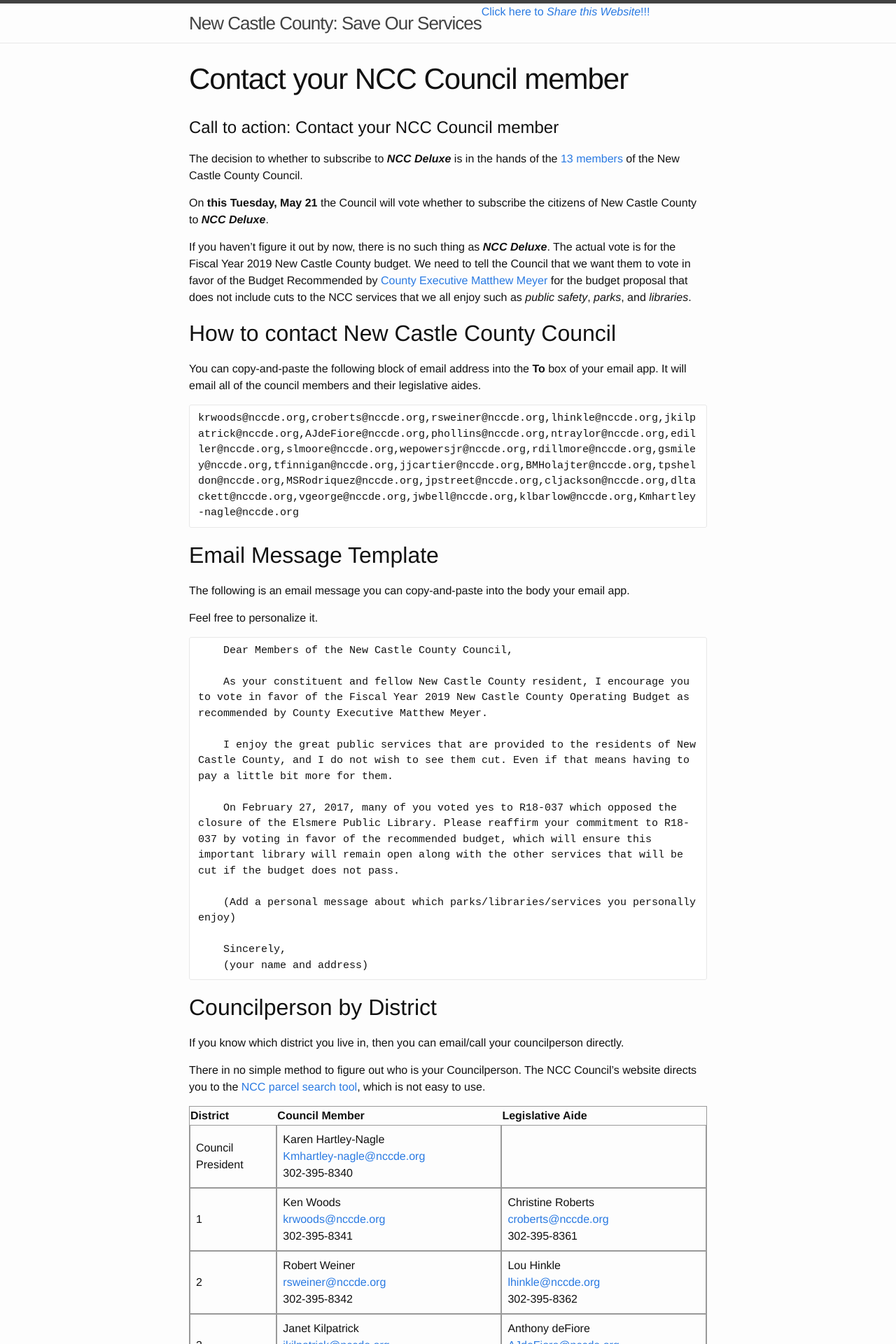
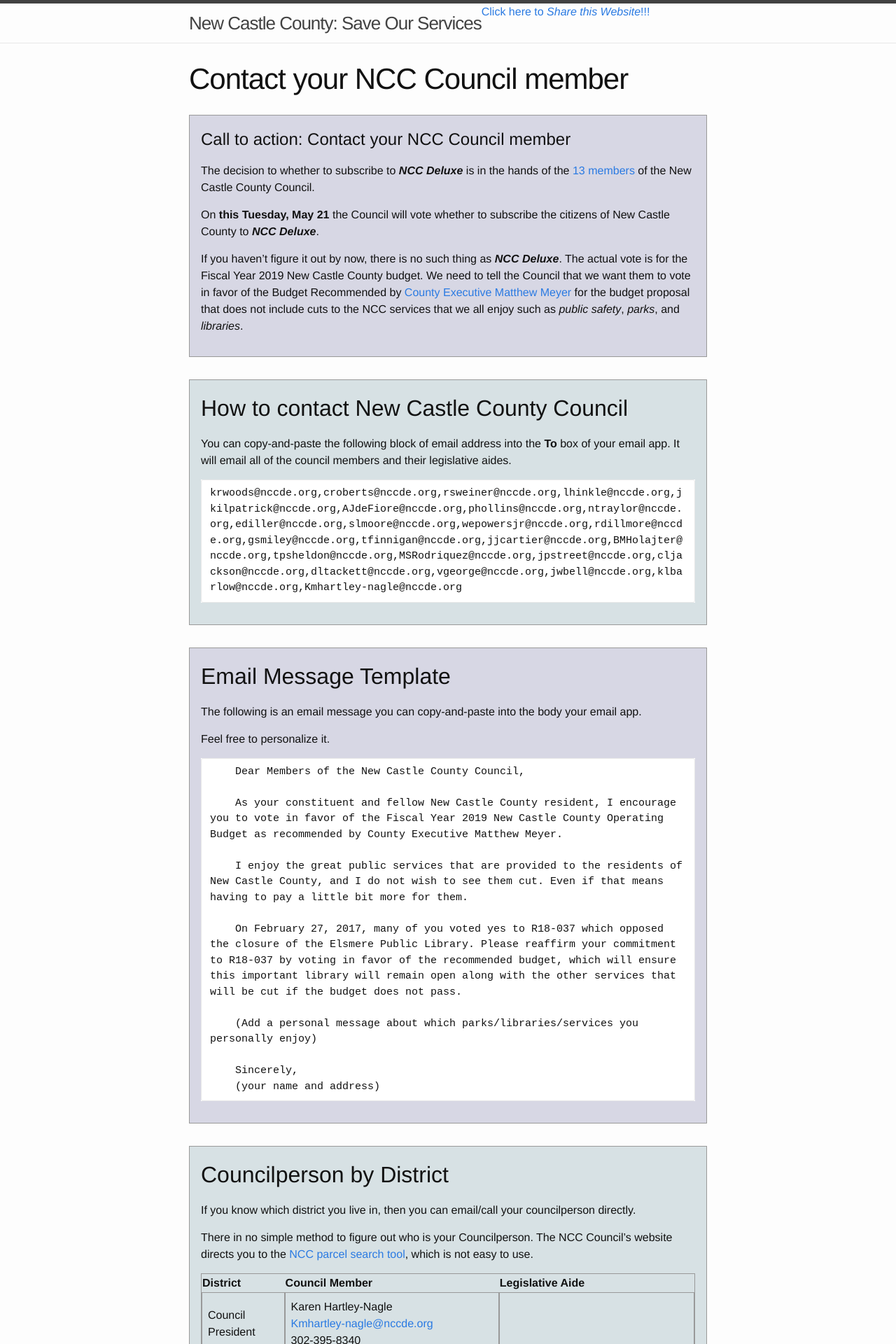
Before and after one commit to wstabosz/nccsos, a Jekyll site: the page built from contact-your-ncc-council-member.markdown, in a window 1280 px wide. Shown: the top 1920 px of the page at 70% size. Built offline with Jekyll 4.4.1, drawn with Linux system fonts in a browser that asks for light colours.

Commit message:
Updated Contact Your Ncc Council Member

````diff
--- a/contact-your-ncc-council-member.markdown
+++ b/contact-your-ncc-council-member.markdown
@@ -3,6 +3,8 @@
 date: 2018-05-20 08:06:00 -04:00
 ---
 
+
+<div markdown="1" class="zebra">
 # Call to action: Contact your NCC Council member
 
 The decision to whether to subscribe to ***NCC Deluxe*** is in the hands of the [13 members](http://www.nccde.org/226/County-Council) of the New Castle County Council.
@@ -11,6 +13,9 @@
 
 If you haven't figure it out by now, there is no such thing as ***NCC Deluxe***. The actual vote is for the Fiscal Year 2019 New Castle County budget. We need to tell the Council that we want them to vote in favor of the Budget Recommended by [County Executive Matthew Meyer](http://www.nccde.org/125/County-Executive-Matthew-S-Meyer) for the budget proposal that does not include cuts to the NCC services that we all enjoy such as *public safety*, *parks*, and *libraries*.
 
+</div>
+
+<div markdown="1" class="zebra">
 ## How to contact New Castle County Council
 
 You can copy-and-paste the following block of email address into the **To** box of your email app. It will email all of the council members and their legislative aides.
@@ -19,6 +24,8 @@
 krwoods@nccde.org,croberts@nccde.org,rsweiner@nccde.org,lhinkle@nccde.org,jkilpatrick@nccde.org,AJdeFiore@nccde.org,phollins@nccde.org,ntraylor@nccde.org,ediller@nccde.org,slmoore@nccde.org,wepowersjr@nccde.org,rdillmore@nccde.org,gsmiley@nccde.org,tfinnigan@nccde.org,jjcartier@nccde.org,BMHolajter@nccde.org,tpsheldon@nccde.org,MSRodriquez@nccde.org,jpstreet@nccde.org,cljackson@nccde.org,dltackett@nccde.org,vgeorge@nccde.org,jwbell@nccde.org,klbarlow@nccde.org,Kmhartley-nagle@nccde.org
 ```
 
+</div>
+<div markdown="1" class="zebra">
 ## Email Message Template
 
 The following is an email message you can copy-and-paste into the body your email app.
@@ -40,6 +47,8 @@
     (your name and address)
 ```
 
+</div>
+<div markdown="1" class="zebra">
 ## Councilperson by District
 
 If you know which district you live in, then you can email/call your councilperson directly.
@@ -61,3 +70,5 @@
 |10|Jea Street<br>[jpstreet@nccde.org](mailto:jpstreet@nccde.org)<br>302-395-8350|Charneese Jackson<br>[cljackson@nccde.org](mailto:cljackson@nccde.org)<br>302-395-8370|
 |11|David Tackett<br>[dltackett@nccde.org](mailto:dltackett@nccde.org)<br>302-395-8351|Valarie George<br>[vgeorge@nccde.org](mailto:vgeorge@nccde.org)<br>302-395-8371|
 |12|Bill Bell<br>[jwbell@nccde.org](mailto:jwbell@nccde.org)<br>302-395-8352|Karen Barlow<br>[klbarlow@nccde.org](mailto:klbarlow@nccde.org)<br>302-395-8372|
+
+</div>
````
